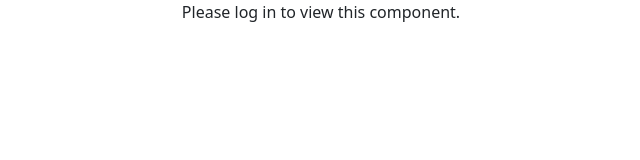
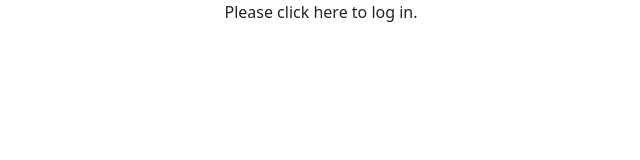
Before and after one commit to flatspider/drf_react_chat_app, a React (Create React App) app in the folder frontend/static/: page / in a window 1280 px wide. Shown: the top 160 px of the page, without its empty margins (319-959 px from the left). Built offline with nearby package versions, Linux system fonts and the light colour scheme.

Commit message:
Pulling logged in username.

```diff
--- a/frontend/static/src/components/MessagesForm.js
+++ b/frontend/static/src/components/MessagesForm.js
@@ -10,9 +10,22 @@ function MessagesForm(props) {
 
   const isAuthenticated = Cookies.get("Authorization") ? true : false;
 
+  const handleError = (err) => {
+    console.warn("error!", err);
+  };
+
   if (!isAuthenticated) {
     //props.setRender("a");
-    return <p>Please log in to view this component.</p>;
+    return (
+      <p
+        onClick={() => {
+          props.setRender("a");
+        }}
+        s
+      >
+        Please click here to log in.
+      </p>
+    );
   }
 
   const setLogOut = () => {
@@ -23,6 +36,25 @@ function MessagesForm(props) {
     console.log(chat);
     setChat("");
   };
+  /*
+  const options = {
+    method: "GET",
+    headers: {
+      "Content-Type": "application/json",
+    },
+  };
+
+  const response = fetch("/dj-rest-auth/user/", options)
+    .then((response) => response.json())
+    .then((data) => console.log(data))
+    .catch(handleError);
+
+  if (!response.ok) {
+    throw new Error("Network response was not ok");
+  }
+
+  console.log(response);
+  */
 
   return (
     <section style={{ backgroundColor: "#eee" }}>
```
Also changed, not shown: 1 other file (tests, documents, lock files or other folders).
